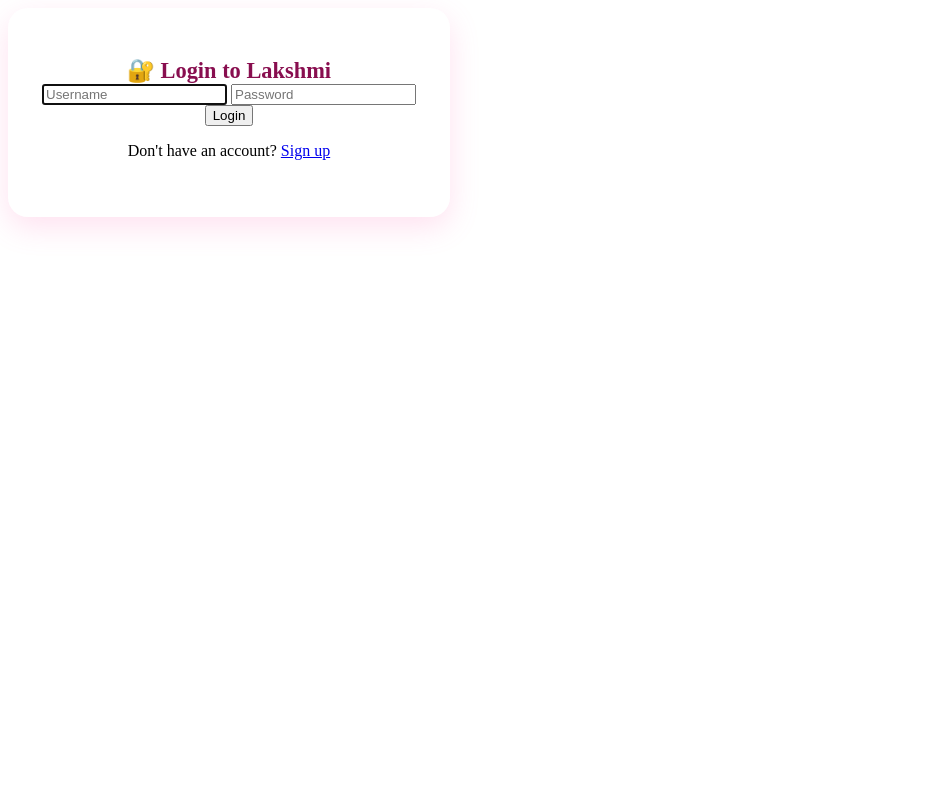
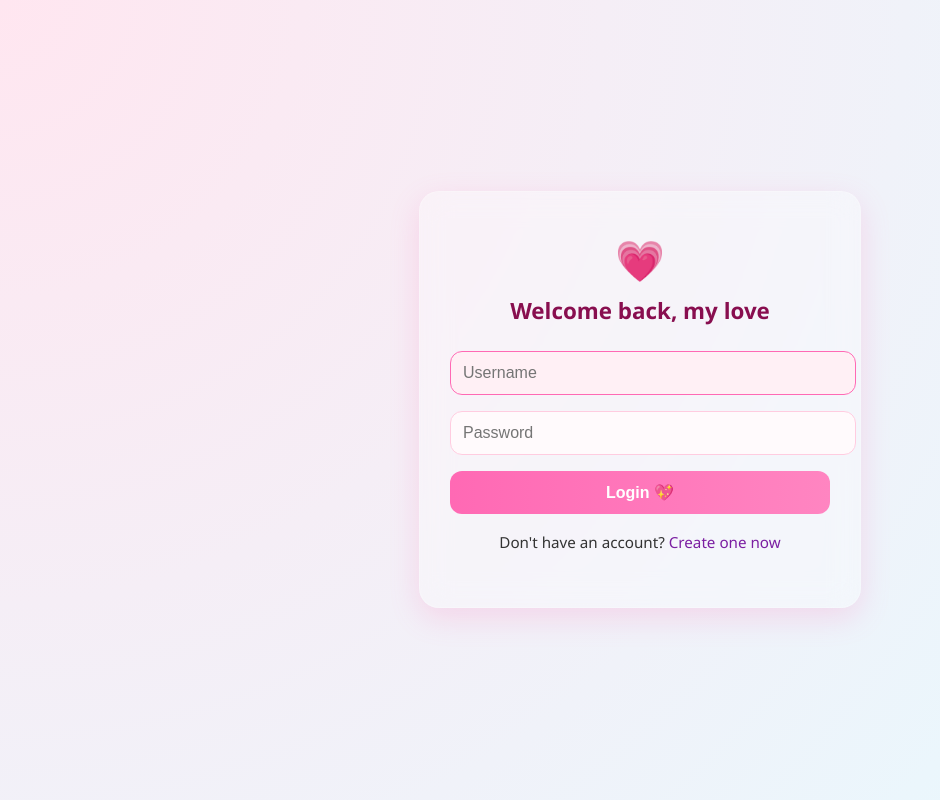
Before and after one commit to lakshmi364/Lakshmi-wife, a Flask app: page /login in a window 1280 px wide. Shown: the whole page, without its empty margins (0-940 px from the left). Run offline with Flask 3, Linux system fonts and the light colour scheme.

Commit message:
Update login.html

```diff
--- a/templates/login.html
+++ b/templates/login.html
@@ -5,18 +5,21 @@
   <title>Login — Lakshmi</title>
   <link rel="stylesheet" href="{{ url_for('static', filename='style.css') }}">
 </head>
-<body>
+<body class="auth-body">
   <div class="auth-container">
-    <h2>🔐 Login to Lakshmi</h2>
+    <div class="auth-header">
+      <span class="auth-icon">💗</span>
+      <h2>Welcome back, my love</h2>
+    </div>
     {% if error %}
-      <div class="error">{{ error }}</div>
+      <div class="auth-error">{{ error }}</div>
     {% endif %}
     <form method="post">
-      <input type="text" name="username" placeholder="Username" required autofocus />
-      <input type="password" name="password" placeholder="Password" required />
-      <button type="submit">Login</button>
+      <input type="text" name="username" placeholder="Username" required autofocus class="auth-input" />
+      <input type="password" name="password" placeholder="Password" required class="auth-input" />
+      <button type="submit" class="auth-button">Login 💖</button>
     </form>
-    <p>Don't have an account? <a href="/signup">Sign up</a></p>
+    <p class="auth-link">Don't have an account? <a href="/signup">Create one now</a></p>
   </div>
 </body>
-</html
+</html>
```
